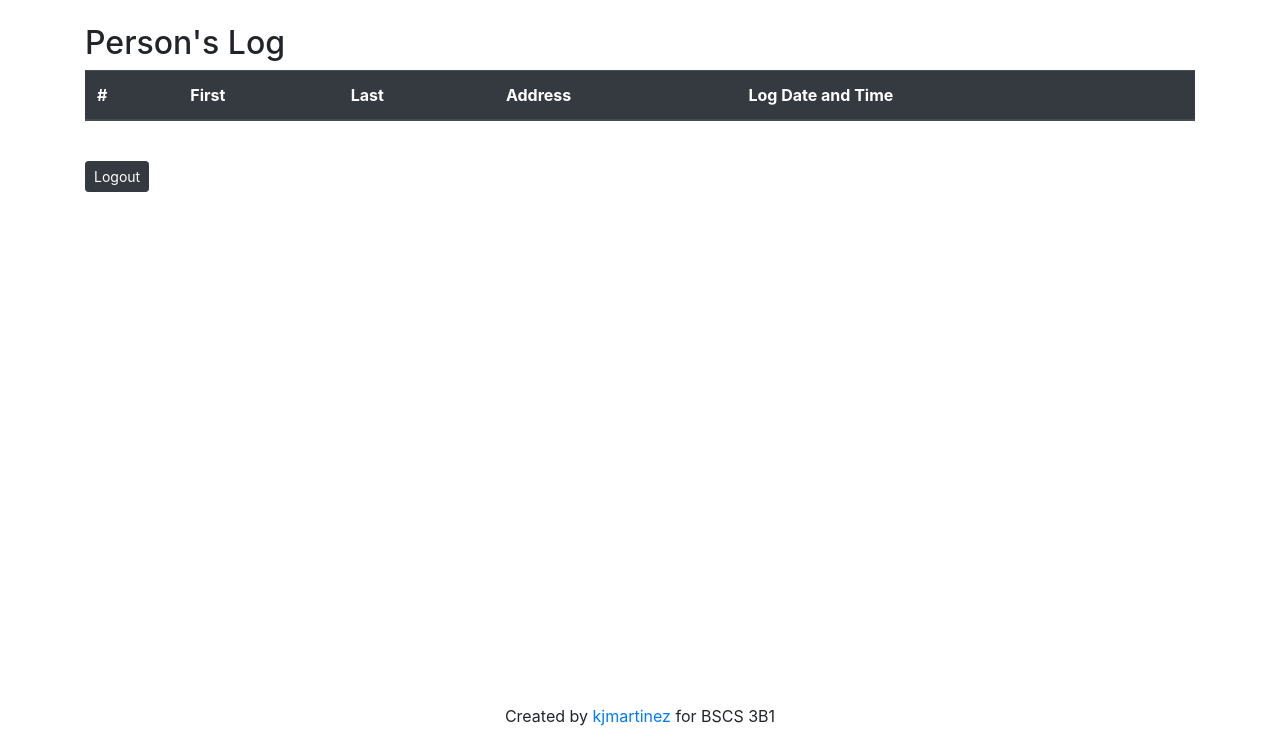
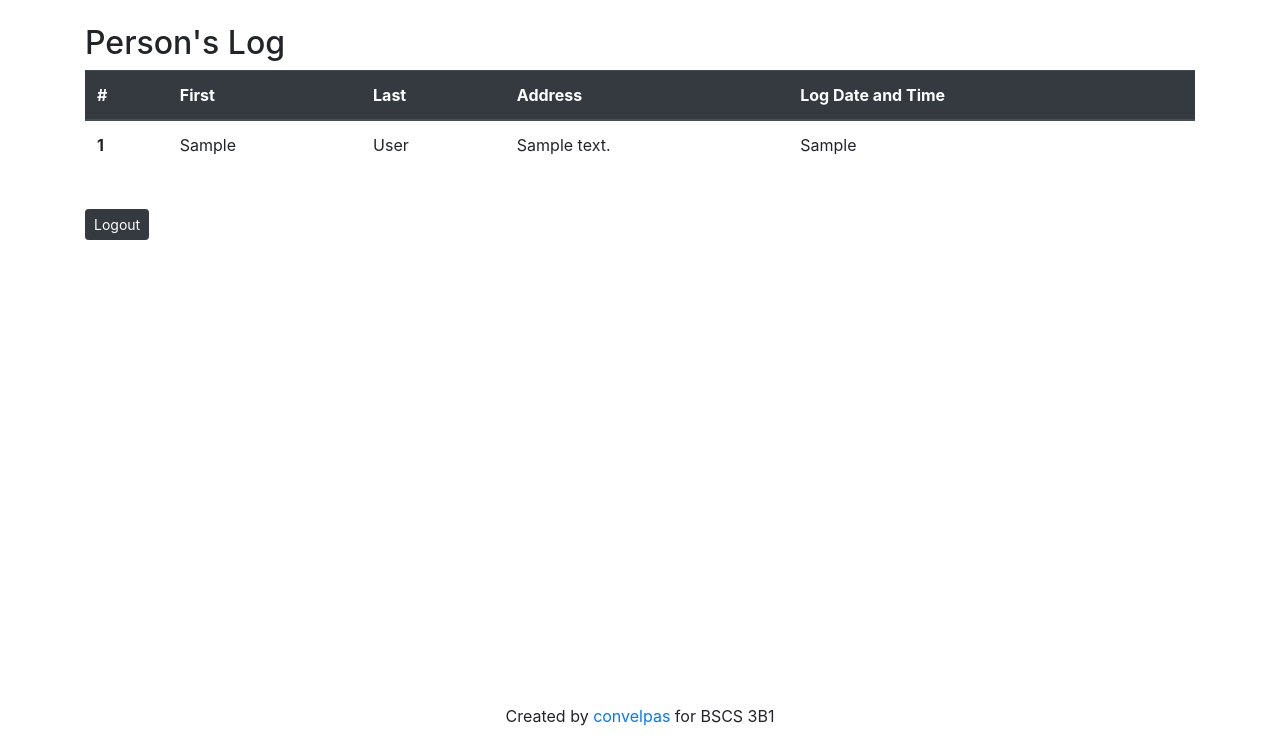
Before and after one commit to AdrianDave17/logApp-Convocar, a PHP site: page /guestbook-list.php in a window 1280 px wide. Shown: the part 56-800 px from the top of the page. Run offline with PHP 8.4, Linux system fonts and the light colour scheme; tables that the repository leaves empty or names only in its code hold one stand-in row (values such as "Sample post"); data that the repository does not hold is empty.

Commit message:
changes made

```diff
--- a/config/config.php
+++ b/config/config.php
@@ -1,6 +1,8 @@
 <?php
-	define('ROOT_URL', 'https://immense-chamber-23349.herokuapp.com/');
+	define('ROOT_URL', '');
 	define('DB_HOST', 'sql6.freesqldatabase.com');
 	define('DB_USER', 'sql6479706');
 	define('DB_PASS', '8a5dIBG8ks');
 	define('DB_NAME', 'sql6479706');
+
+?>
--- a/config/db.php
+++ b/config/db.php
@@ -1,9 +1,12 @@
 <?php
+
+
 	// Create Connection
-	$conn = mysqli_connect($DB_HOST, $DB_USER, $DB_PASS, $DB_NAME);
+	$conn = mysqli_connect(DB_HOST, DB_USER, DB_PASS, DB_NAME);
 
 	// Check Connection
 	if(mysqli_connect_errno()){
 		// Connection Failed
 		echo 'Failed to connect to MySQL '. mysqli_connect_errno();
 	}
+?>
--- a/inc/footer.php
+++ b/inc/footer.php
@@ -1,6 +1,6 @@
 <footer class="mastfoot mt-auto" style="text-align: center;">
     <div class="inner">
-      <p>Created by <a href="https://github.com/AdrianDave17">kjmartinez</a> for BSCS 3B1</p>
+      <p>Created by <a href="https://github.com/AdrianDave17">convelpas</a> for BSCS 3B1</p>
     </div>
 </footer>
   </body>
```
Also changed, not shown: 1 other file.
